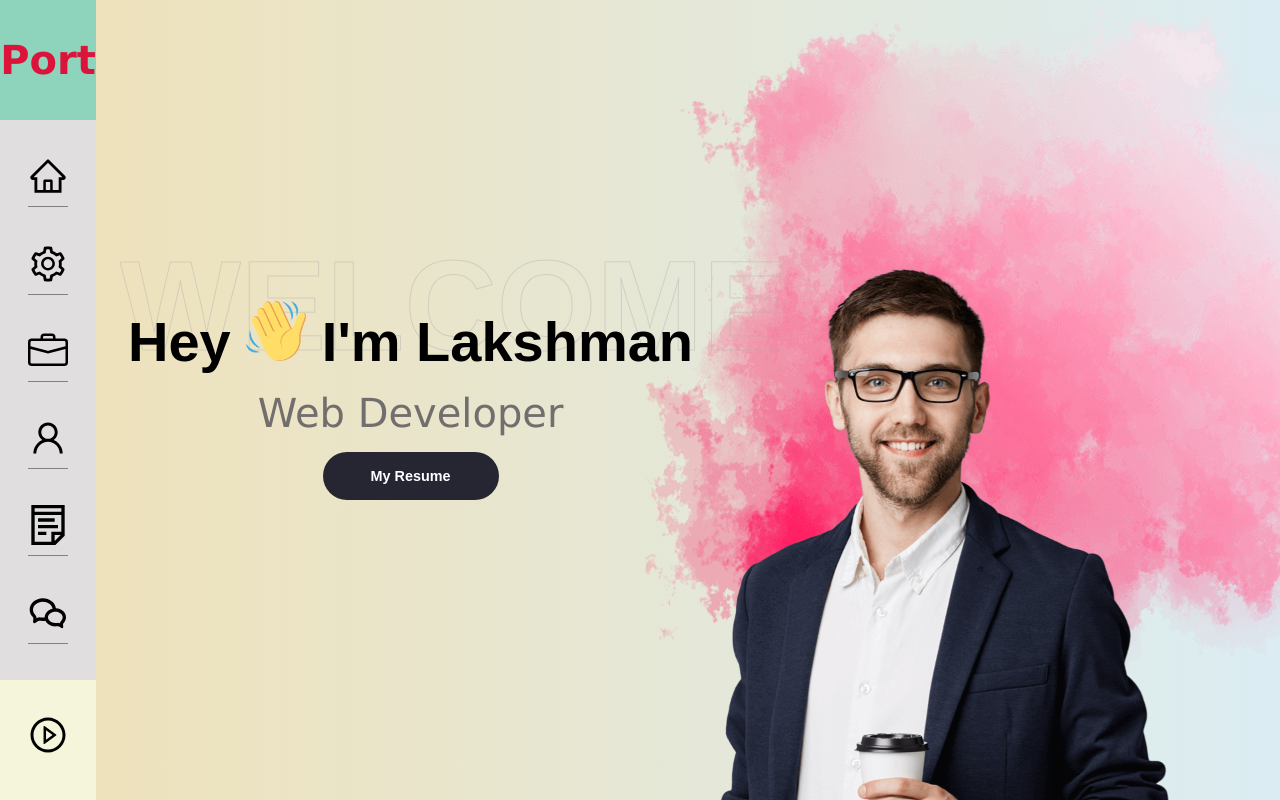
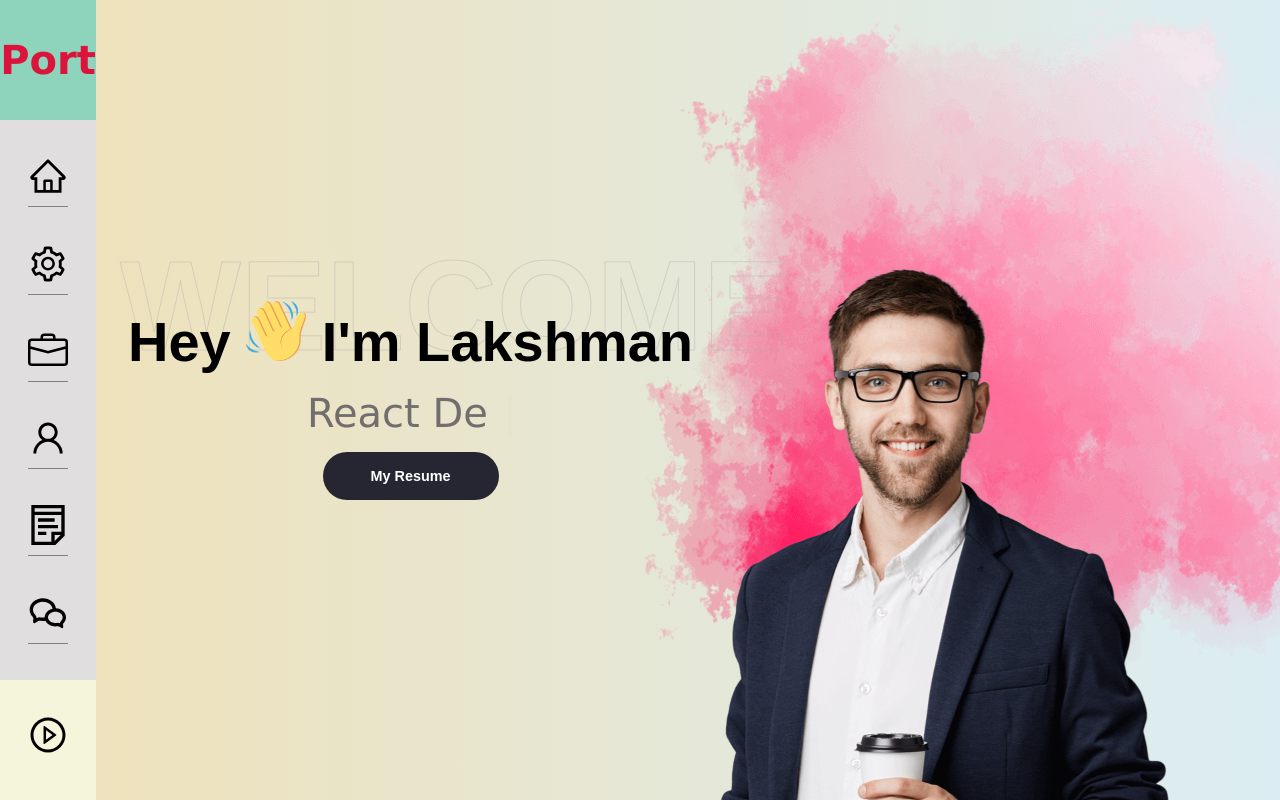
Before and after one commit to Ravan096/Personal-Portfolio, a React (Create React App) app: page / in a window 1280 px wide. Built offline with nearby package versions, Linux system fonts and the light colour scheme.

Commit message:
Update Home.jsx

```diff
--- a/src/Components/Home.jsx
+++ b/src/Components/Home.jsx
@@ -4,8 +4,16 @@ import '../Styles/home.css'
 import imgsvg from "../Assets/svg.png";
 import photobg from "../Assets/photo.png";
 import thumb from "../Assets/thumb.png";
+import {useTypewriter, Cursor} from 'react-simple-typewriter';
 
 const Home = () => {
+  const [text]= useTypewriter({
+    words: ['Web Developer','React Developer','Full Stack Developer'],
+    loop:{},
+    typeSpeed:50,
+    deleteSpeed:50,
+  });
+
   return (
     <div className='home'>
       <div className="webkit">
@@ -14,7 +22,7 @@ const Home = () => {
       <div className='div1'>
       <div>
       <h1>Hey <img src={thumb} alt="" /> I'm Lakshman</h1>
-      <h3>Web Developer</h3>
+      <h3>{text} <span style={{color:'green'}}><Cursor/></span></h3>
       <button className='resumebtn'>My Resume</button>
       </div>
       </div>
```
